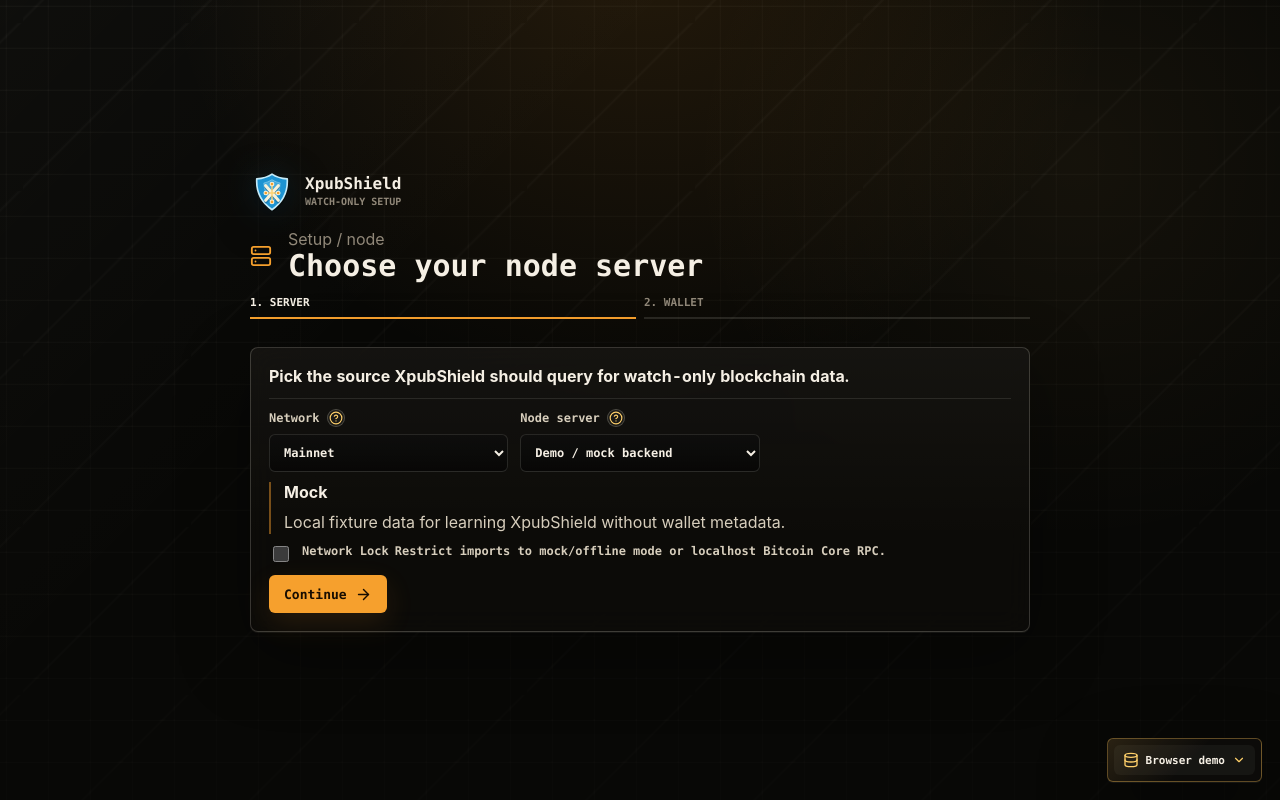
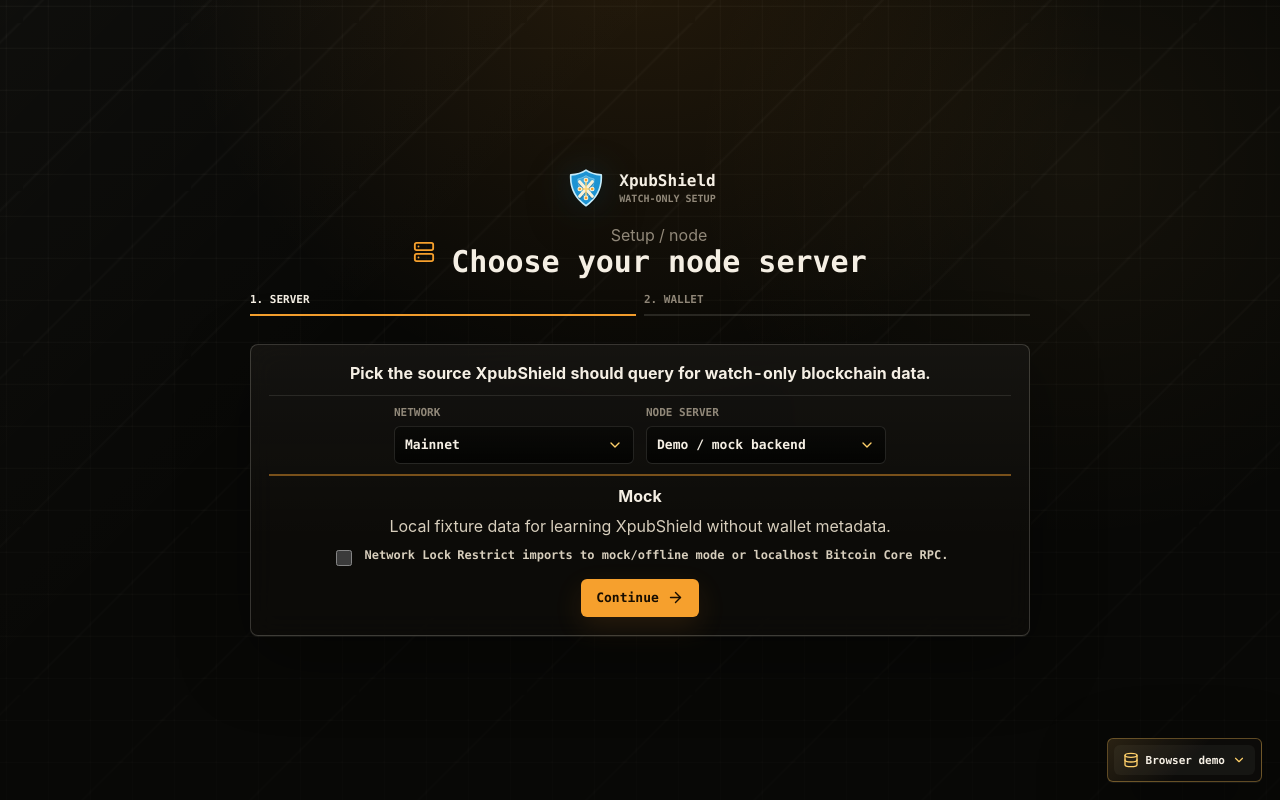
Before and after one commit to dboyza/XpubShield, a React (Vite) app: page / in a window 1280 px wide. Built offline with nearby package versions, Linux system fonts and the light colour scheme.

Commit message:
Center onboarding setup controls

```diff
--- a/src/pages/OnboardingImport.tsx
+++ b/src/pages/OnboardingImport.tsx
@@ -17,12 +17,35 @@
 }
 
 type WarningDialogKind = "private-material" | "public-backend";
+type ServerDropdownKind = "network" | "backend";
+type HelpOption<T extends string> = {
+  value: T;
+  label: string;
+  description: string;
+  disabled?: boolean;
+};
 
 const NETWORK_HELP =
   "Mainnet uses real BTC. Testnet and Signet use test coins. Regtest is a private local chain.";
 
 const NODE_SERVER_HELP =
   "Demo uses fixture data. Bitcoin Core RPC is your node. Private Electrum and self-hosted Esplora are operator-run. Public Electrum and Public Esplora are third-party query services.";
+
+const NETWORK_OPTIONS: HelpOption<Network>[] = [
+  { value: "mainnet", label: "Mainnet", description: "Real Bitcoin network with real funds and real privacy consequences." },
+  { value: "testnet", label: "Testnet", description: "Public Bitcoin test network that uses valueless test coins." },
+  { value: "signet", label: "Signet", description: "Controlled public test network with more predictable block production." },
+  { value: "regtest", label: "Regtest", description: "Private local chain for developer testing on your machine." }
+];
+
+const BACKEND_OPTIONS: HelpOption<BackendKind>[] = [
+  { value: "mock", label: "Demo / mock backend", description: "Uses local fixture data without querying a live node or server." },
+  { value: "bitcoin_core_rpc", label: "Bitcoin Core RPC", description: "Connects to your local Bitcoin Core node for the best privacy posture." },
+  { value: "electrum", label: "Private Electrum", description: "Queries an Electrum server you operate, using locally derived script hashes." },
+  { value: "public_electrum", label: "Public Electrum", description: "Queries a third-party Electrum server that can infer wallet activity from script-hash timing." },
+  { value: "esplora", label: "Self-hosted Esplora", description: "Queries an Esplora-compatible HTTP endpoint you operate." },
+  { value: "public_esplora", label: "Public Esplora", description: "Queries a third-party Esplora API with weaker privacy." }
+];
 
 export function OnboardingImport({
   firstRun = false,
@@ -54,6 +77,7 @@
   const [acknowledgedPublicApi, setAcknowledgedPublicApi] = useState(false);
   const [runtimeNoticeOpen, setRuntimeNoticeOpen] = useState(false);
   const [warningDialog, setWarningDialog] = useState<WarningDialogKind | null>(null);
+  const [openServerDropdown, setOpenServerDropdown] = useState<ServerDropdownKind | null>(null);
   const [error, setError] = useState<string | null>(null);
   const [loading, setLoading] = useState(false);
 
@@ -62,6 +86,13 @@
   const publicBackendMode = publicApiMode || publicElectrumMode;
   const networkLocked = networkPolicy === "local_only";
   const desktopPersistenceAvailable = isTauriRuntime();
+  const backendOptions = BACKEND_OPTIONS.map((option) => ({
+    ...option,
+    disabled:
+      networkLocked &&
+      option.value !== "mock" &&
+      option.value !== "bitcoin_core_rpc"
+  }));
 
   useEffect(() => {
     setSetupStep(firstRun ? "server" : "wallet");
@@ -346,27 +377,29 @@
               <strong>Pick the source XpubShield should query for watch-only blockchain data.</strong>
             </div>
 
-            <div className="form-grid essential-grid">
-              <label>
-                <FieldLabel label="Network" tooltip={NETWORK_HELP} />
-                <select value={network} onChange={(event) => setNetwork(event.target.value as Network)}>
-                  <option value="mainnet">Mainnet</option>
-                  <option value="testnet">Testnet</option>
-                  <option value="signet">Signet</option>
-                  <option value="regtest">Regtest</option>
-                </select>
-              </label>
-              <label>
-                <FieldLabel label="Node server" tooltip={NODE_SERVER_HELP} />
-                <select value={backend} onChange={(event) => setBackend(event.target.value as BackendKind)}>
-                  <option value="mock">Demo / mock backend</option>
-                  <option value="bitcoin_core_rpc">Bitcoin Core RPC</option>
-                  <option value="electrum" disabled={networkLocked}>Private Electrum</option>
-                  <option value="public_electrum" disabled={networkLocked}>Public Electrum</option>
-                  <option value="esplora" disabled={networkLocked}>Self-hosted Esplora</option>
-                  <option value="public_esplora" disabled={networkLocked}>Public Esplora</option>
-                </select>
-              </label>
+            <div className="server-select-grid">
+              <OptionHelpSelect
+                label="Network"
+                value={network}
+                options={NETWORK_OPTIONS}
+                open={openServerDropdown === "network"}
+                onToggle={() => setOpenServerDropdown((open) => open === "network" ? null : "network")}
+                onChange={(nextNetwork) => {
+                  setNetwork(nextNetwork);
+                  setOpenServerDropdown(null);
+                }}
+              />
+              <OptionHelpSelect
+                label="Node server"
+                value={backend}
+                options={backendOptions}
+                open={openServerDropdown === "backend"}
+                onToggle={() => setOpenServerDropdown((open) => open === "backend" ? null : "backend")}
+                onChange={(nextBackend) => {
+                  setBackend(nextBackend);
+                  setOpenServerDropdown(null);
+                }}
+              />
             </div>
 
             <div className="server-choice-note">
@@ -814,6 +847,69 @@
   );
 }
 
+function OptionHelpSelect<T extends string>({
+  label,
+  value,
+  options,
+  open,
+  onToggle,
+  onChange
+}: {
+  label: string;
+  value: T;
+  options: HelpOption<T>[];
+  open: boolean;
+  onToggle: () => void;
+  onChange: (value: T) => void;
+}) {
+  const selectedOption = options.find((option) => option.value === value);
+  const listId = `option-help-${label.toLowerCase().replace(/[^a-z0-9]+/g, "-")}`;
+
+  return (
+    <div className="option-help-select">
+      <span className="option-help-label">{label}</span>
+      <button
+        type="button"
+        className="option-select-trigger"
+        aria-haspopup="listbox"
+        aria-expanded={open}
+        aria-controls={listId}
+        onClick={onToggle}
+      >
+        <span>{selectedOption?.label ?? value}</span>
+        <ChevronDown size={16} aria-hidden="true" />
+      </button>
+      {open ? (
+        <div className="option-help-list" id={listId} role="listbox" aria-label={label}>
+          {options.map((option) => (
+            <div className={`option-help-row ${option.disabled ? "option-help-row-disabled" : ""}`} key={option.value}>
+              <button
+                type="button"
+                className="option-help-choice"
+                role="option"
+                aria-selected={option.value === value}
+                disabled={option.disabled}
+                onClick={() => onChange(option.value)}
+              >
+                <span>{option.label}</span>
+                {option.value === value ? <span className="option-help-selected">Selected</span> : null}
+              </button>
+              <button
+                type="button"
+                className="option-help-info tooltip-button"
+                aria-label={`${option.label}: ${option.description}`}
+                data-tooltip={option.description}
+              >
+                <CircleHelp size={14} aria-hidden="true" />
+              </button>
+            </div>
+          ))}
+        </div>
+      ) : null}
+    </div>
+  );
+}
+
 function looksLikeBareXpub(input: string): boolean {
   return /^[xtyzuv]pub[a-zA-Z0-9]+$/i.test(input.trim());
 }
--- a/src/styles.css
+++ b/src/styles.css
@@ -622,6 +622,153 @@
   text-transform: none;
 }
 
+.server-select-grid {
+  display: grid;
+  grid-template-columns: repeat(2, minmax(220px, 240px));
+  justify-content: center;
+  gap: 12px;
+  width: 100%;
+}
+
+.option-help-select {
+  position: relative;
+  display: grid;
+  min-width: 0;
+  gap: 7px;
+  text-align: left;
+}
+
+.option-help-label {
+  color: var(--text-muted);
+  font-family: var(--font-mono);
+  font-size: 11px;
+  font-weight: 800;
+  text-transform: uppercase;
+}
+
+.option-select-trigger {
+  display: flex;
+  align-items: center;
+  justify-content: space-between;
+  gap: 10px;
+  width: 100%;
+  min-height: 38px;
+  border: 1px solid var(--line-subtle);
+  border-radius: var(--radius-sm);
+  padding: 8px 10px;
+  color: var(--text);
+  background:
+    linear-gradient(180deg, rgba(255, 248, 232, 0.025), transparent),
+    rgba(3, 3, 2, 0.86);
+  font-family: var(--font-mono);
+  font-size: 13px;
+  font-weight: 800;
+  text-align: left;
+  cursor: pointer;
+}
+
+.option-select-trigger:hover,
+.option-select-trigger:focus-visible {
+  border-color: var(--line-hot);
+  background: rgba(9, 9, 7, 0.88);
+  box-shadow: var(--focus-ring);
+}
+
+.option-select-trigger svg {
+  flex: 0 0 auto;
+  color: var(--accent-2);
+}
+
+.option-help-list {
+  position: absolute;
+  top: calc(100% + 6px);
+  right: 0;
+  left: 0;
+  z-index: 45;
+  display: grid;
+  max-height: min(320px, calc(100vh - 280px));
+  gap: 4px;
+  overflow: auto;
+  border: 1px solid var(--line-strong);
+  border-radius: var(--radius-sm);
+  padding: 6px;
+  background:
+    linear-gradient(180deg, rgba(255, 248, 232, 0.04), transparent 72%),
+    rgba(12, 11, 9, 0.98);
+  box-shadow: var(--shadow-md);
+}
+
+.option-help-row {
+  display: grid;
+  grid-template-columns: minmax(0, 1fr) 28px;
+  align-items: center;
+  gap: 6px;
+}
+
+.option-help-choice {
+  display: flex;
+  align-items: center;
+  justify-content: space-between;
+  gap: 8px;
+  min-height: 34px;
+  border-radius: calc(var(--radius-sm) - 2px);
+  padding: 7px 8px;
+  color: var(--text-soft);
+  background: transparent;
+  font-family: var(--font-mono);
+  font-size: 12px;
+  font-weight: 800;
+  text-align: left;
+  cursor: pointer;
+}
+
+.option-help-choice:hover:not(:disabled),
+.option-help-choice:focus-visible {
+  color: var(--text);
+  background: rgba(255, 248, 232, 0.065);
+}
+
+.option-help-choice[aria-selected="true"] {
+  color: var(--text);
+  background: rgba(246, 160, 45, 0.14);
+}
+
+.option-help-choice:disabled {
+  cursor: not-allowed;
+  opacity: 0.44;
+}
+
+.option-help-info {
+  display: inline-grid;
+  place-items: center;
+  width: 28px;
+  height: 28px;
+  border: 1px solid rgba(255, 248, 232, 0.22);
+  border-radius: 999px;
+  color: var(--accent-2);
+  background: rgba(255, 248, 232, 0.045);
+  cursor: help;
+}
+
+.option-help-info:hover,
+.option-help-info:focus-visible {
+  border-color: var(--line-hot);
+  color: var(--accent);
+}
+
+.option-help-info::after {
+  width: 260px;
+  max-width: min(260px, calc(100vw - 48px));
+  text-transform: none;
+}
+
+.option-help-selected {
+  flex: 0 0 auto;
+  color: var(--accent-2);
+  font-size: 9px;
+  text-transform: uppercase;
+}
+
 .boot-sweep {
   position: fixed;
   inset: 0;
@@ -677,15 +824,32 @@
 }
 
 .setup-frame .import-panel {
+  justify-items: center;
   width: min(780px, calc(100vw - 48px));
 }
 
+.setup-frame .import-panel > .onboarding-progress,
+.setup-frame .import-panel > .import-form {
+  width: 100%;
+}
+
+.setup-frame .onboarding-brand {
+  justify-self: center;
+}
+
 .setup-frame .section-heading {
+  justify-content: center;
+  width: 100%;
   margin-bottom: 0;
   border: 0;
   padding: 0;
+  text-align: center;
   background: transparent;
   box-shadow: none;
+}
+
+.setup-frame .section-heading > div {
+  text-align: center;
 }
 
 .setup-frame .section-heading svg {
@@ -701,6 +865,15 @@
     rgba(13, 12, 10, 0.88);
   box-shadow: var(--shadow-md);
   backdrop-filter: blur(14px);
+}
+
+.setup-frame .server-step {
+  justify-items: center;
+  text-align: center;
+}
+
+.setup-frame .server-step > * {
+  width: 100%;
 }
 
 .onboarding-brand {
@@ -1570,6 +1743,39 @@
 .server-choice-note {
   border-left: 2px solid rgba(246, 160, 45, 0.46);
   padding-left: 13px;
+}
+
+.setup-frame .server-step .setup-intro {
+  justify-items: center;
+  text-align: center;
+}
+
+.setup-frame .server-step .setup-intro strong {
+  max-width: 640px;
+}
+
+.setup-frame .server-step .server-choice-note {
+  justify-items: center;
+  border-left: 0;
+  border-top: 2px solid rgba(246, 160, 45, 0.46);
+  padding-top: 10px;
+  padding-left: 0;
+  text-align: center;
+}
+
+.setup-frame .server-step .network-lock-row {
+  justify-self: center;
+  width: max-content;
+  max-width: 100%;
+  text-align: left;
+}
+
+.setup-frame .server-step .backend-config {
+  text-align: left;
+}
+
+.setup-frame .server-step .button-row {
+  justify-content: center;
 }
 
 .server-summary span {
@@ -3487,6 +3693,10 @@
     flex-direction: column;
   }
 
+  .server-select-grid {
+    grid-template-columns: 1fr;
+  }
+
   .ops-ribbon {
     grid-template-columns: 1fr;
   }
```
